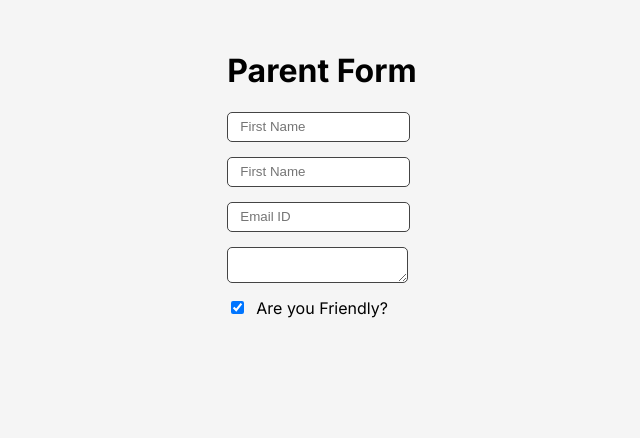
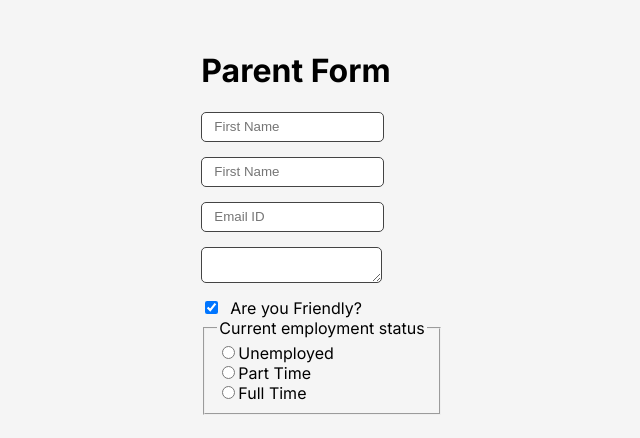
Before and after one commit to Arafat-alim/react-from-scratch, a React (Create React App) app in the folder react-official-fundamentals/: page / in a window 1280 px wide. Shown: the top 438 px of the page, without its empty margins (318-958 px from the left). Built offline with nearby package versions, Linux system fonts and the light colour scheme.

Commit message:
Radio button is added in form.

```diff
--- a/react-official-fundamentals/src/components/Forms/FormTwo.jsx
+++ b/react-official-fundamentals/src/components/Forms/FormTwo.jsx
@@ -7,6 +7,7 @@
     email: "",
     comments: "",
     isFriendly: true,
+    employment: "",
   });
 
   console.log(formData);
@@ -68,6 +69,41 @@
         onChange={handleChange}
       />
       <label htmlFor="isFriendly">Are you Friendly?</label>
+
+      {/* adding radio button */}
+      <fieldset>
+        <legend>Current employment status</legend>
+        <input
+          type="radio"
+          id="unemployment"
+          name="employment"
+          value="unemployed"
+          onChange={handleChange}
+          checked={formData.employment === "unemployed"}
+        />
+        <label htmlFor="unemployment">Unemployed</label>
+        <br />
+        <input
+          type="radio"
+          id="part-time"
+          name="employment"
+          value="part-time"
+          checked={formData.employment === "part-time"}
+          onChange={handleChange}
+        />
+        <label htmlFor="part-time">Part Time</label>
+        <br />
+        <input
+          type="radio"
+          id="full-time"
+          name="employment"
+          value="full-time"
+          checked={formData.employment === "full-time"}
+          onChange={handleChange}
+        />
+        <label htmlFor="full-time">Full Time</label>
+        <br />
+      </fieldset>
     </form>
   );
 }
```
